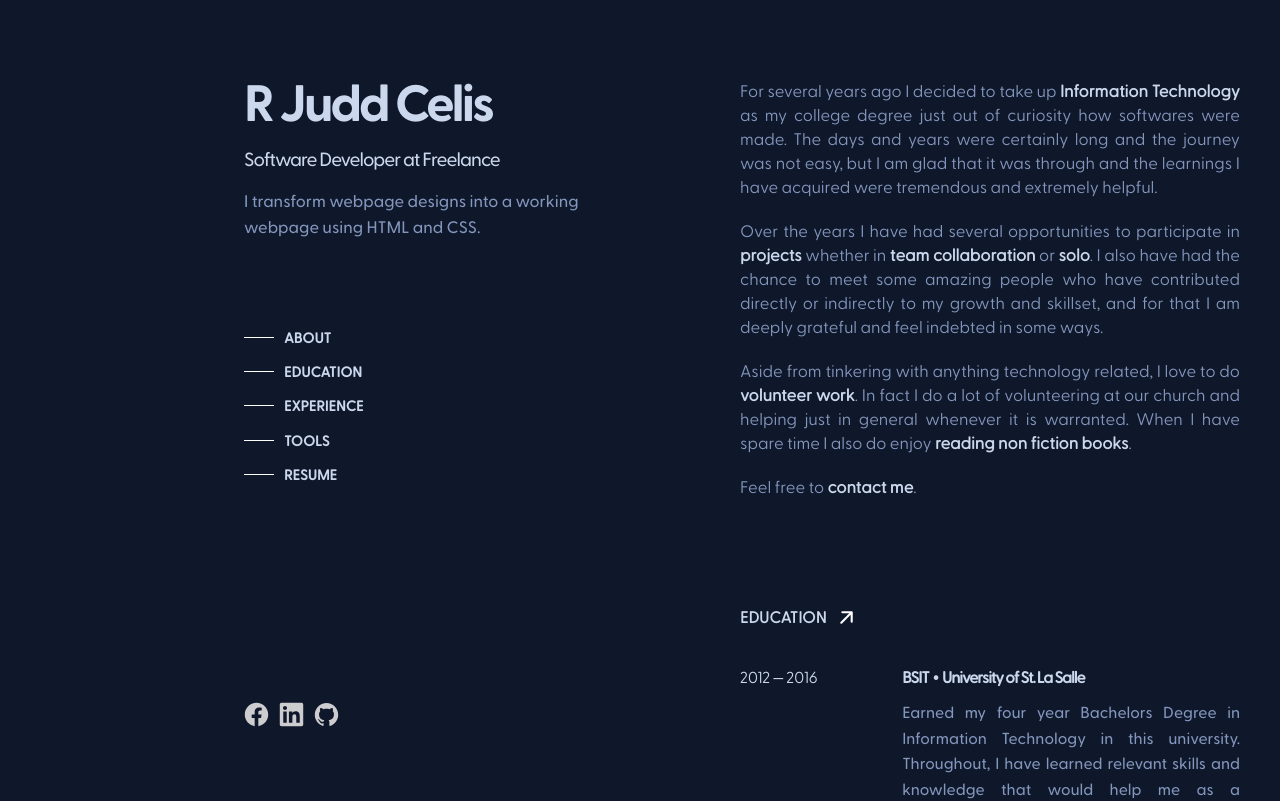
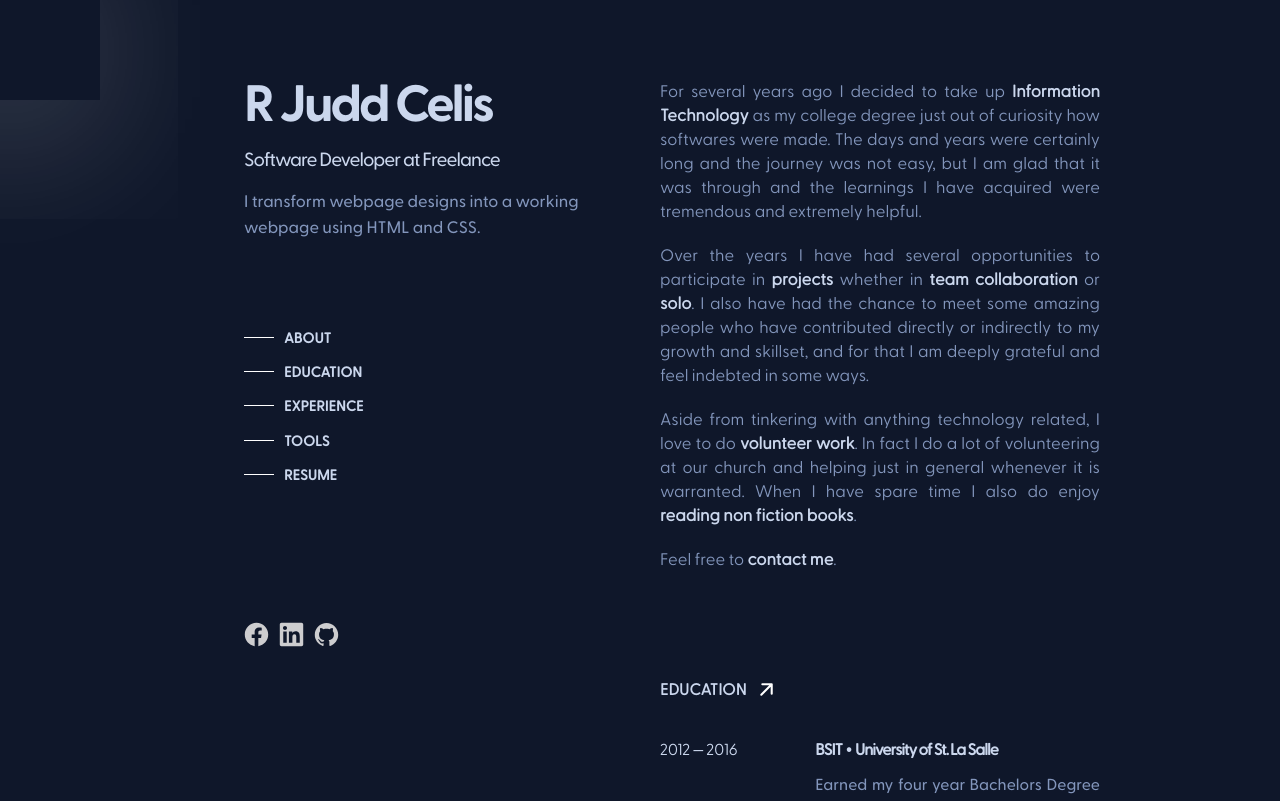
Before and after one commit to keyboardhit212/cv, a React (Create React App) app: page / in a window 1280 px wide. Shown: the top 801 px of the page. Built offline with nearby package versions, Linux system fonts and the light colour scheme; the HTML template or start-up script is replaced by a standard one.

Commit message:
Fixed HTML Positioning

```diff
--- a/public/index.html
+++ b/public/index.html
@@ -12,5 +12,16 @@
   <body>
     <noscript>You need to enable JavaScript to run this app.</noscript>
     <div id="root"></div>
+    <script async>
+      document.addEventListener("mousemove", (event) => {
+        const y = event.pageY;
+        const x = event.pageX;
+        const ref = document.querySelector('#mousepointer')
+        const scrollLeft = (window.pageXOffset !== undefined) ? window.pageXOffset : (document.documentElement || document.body.parentNode || document.body).scrollLeft;
+        const scrollTop = (window.pageYOffset !== undefined) ? window.pageYOffset : (document.documentElement || document.body.parentNode || document.body).scrollTop;
+        ref.style.left =  x - scrollLeft + 'px';
+        ref.style.top = y - scrollTop + 'px';
+      });
+    </script>
   </body>
 </html>
--- a/src/App.css
+++ b/src/App.css
@@ -4,6 +4,16 @@
 
 body {
     background-color: #0F172A;
+}
+
+#mousepointer {
+    width: 100px;
+    height: 100px;
+    position: fixed;
+    box-shadow: -40px 1px 187px 10px rgba(255,255,255,0.44);
+    -webkit-box-shadow: -40px 1px 187px 10px rgba(255,255,255,0.44);
+    -moz-box-shadow: -40px 1px 187px 10px rgba(255,255,255,0.44);
+    background: transparent;
 }
 
 main {
@@ -13,22 +23,26 @@ main {
     height: 100vh;
     margin: 0 auto;
     color: #CBD7ED;
+
 }
 
 section {
     display: inline-block;
     width: 50%;
     height: 100vh;
+
 }
 
 main > section:first-child {
-    position: relative;
+    position: fixed;
     /* background: red; */
     padding: 5rem 0 5rem 14rem;
     overflow: hidden;
 }
 
 main > section:nth-child(2) {
+    position: absolute;
+    right: 0px;
     padding: 5rem 0;
     font-family: GreyCliff-Regular;
     z-index: 1;
@@ -38,11 +52,11 @@ main > section:nth-child(2) {
 main > section:first-child .contact {
     position: absolute;
     bottom: 130px;
-    left: 0rem;
+    left: 14rem;
 }
 
 .fixed-container {
-    width: 100%;
+    width: auto;
     height: 100vh;
     position: fixed;
     z-index: 0;
--- a/src/App.js
+++ b/src/App.js
@@ -1,4 +1,4 @@
-import React from 'react';
+import React, {useEffect} from 'react';
 import './App.css';
 import Name from './component/name/Name';
 import Title from './component/title/Title';
@@ -15,16 +15,17 @@ import Project from './component/experience/Project';
 import Tool from './component/tool/Tool';
 
 function App() {
+
   return (
+    <>
+      <div id="mousepointer"></div>
       <main>
         <section>
-        <section className='fixed-container'>
           <Name name="R Judd Celis"/>
           <Title title="Software Developer at Freelance"/>
           <Description width={450} content="I transform webpage designs into a working webpage using HTML and CSS."/>
           <Navigation/>
           <Contact/>
-        </section>
         </section>
         <section>
           <Paragraph>
@@ -147,6 +148,7 @@ function App() {
           <Tool/>
         </section>
       </main>
+    </>
   );
 }
 
--- a/src/component/contact/Contact.css
+++ b/src/component/contact/Contact.css
@@ -1,6 +1,6 @@
 
 .contact {
-    width: 100%;
+    width: auto;
     height: auto;
     padding: 20px;
 }
--- a/src/component/section_heading/SectionHeading.css
+++ b/src/component/section_heading/SectionHeading.css
@@ -3,6 +3,7 @@
     display: block;
     height: auto;
     width: 100%;
+    max-width: 75%;
     padding: 20px;
     text-transform: uppercase;
     font-weight: bold;
--- a/src/component/tool/Tool.css
+++ b/src/component/tool/Tool.css
@@ -4,7 +4,8 @@
     flex-direction: row;
     flex-wrap: wrap;
     justify-content: space-around;
-    width: 85%;
+    width: 100%;
+    max-width: 70%;
     padding: 10px;
     height: auto;
 }
```
Lines whose indentation alone changed are shown as unchanged.
